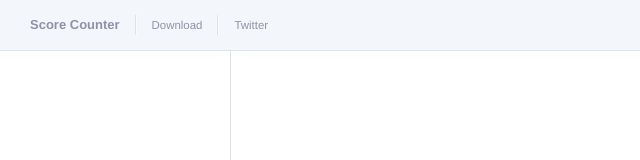
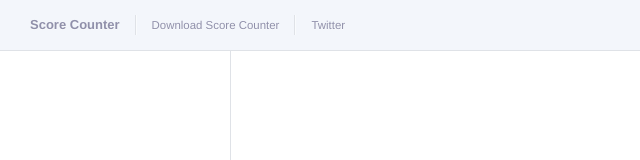
Before and after one commit to blond-in-blue/app-docs, a website: page index.html in a window 1280 px wide. Shown: the top 160 px of the page, 0-640 px from the left. Drawn offline with nearby package versions, Linux system fonts and the light colour scheme; no server answers.

```diff
--- a/index.html
+++ b/index.html
@@ -39,7 +39,7 @@
           <li>
             <a
               href="https://apps.apple.com/us/app/game-score-counter/id1396261289"
-              >Download</a
+              >Download Score Counter</a
             >
           </li>
           <li>
```
Also changed, not shown: 2 other files.
